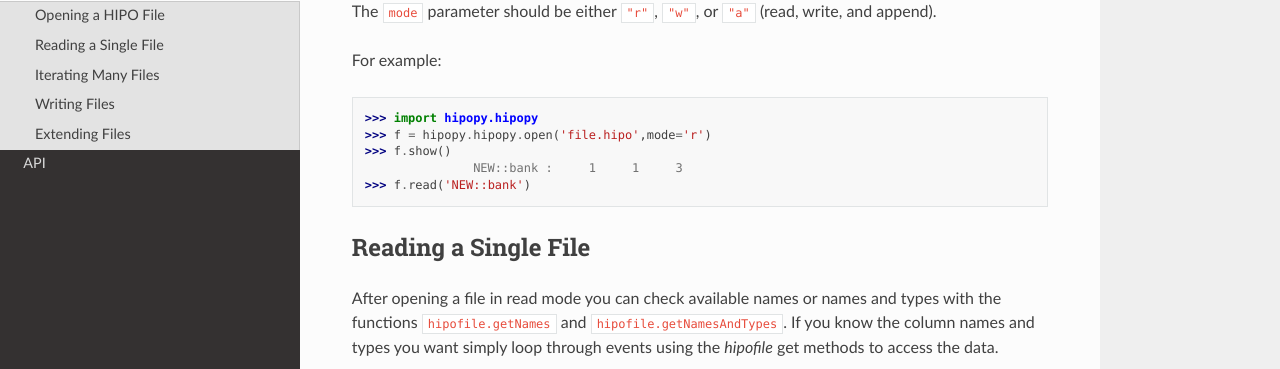
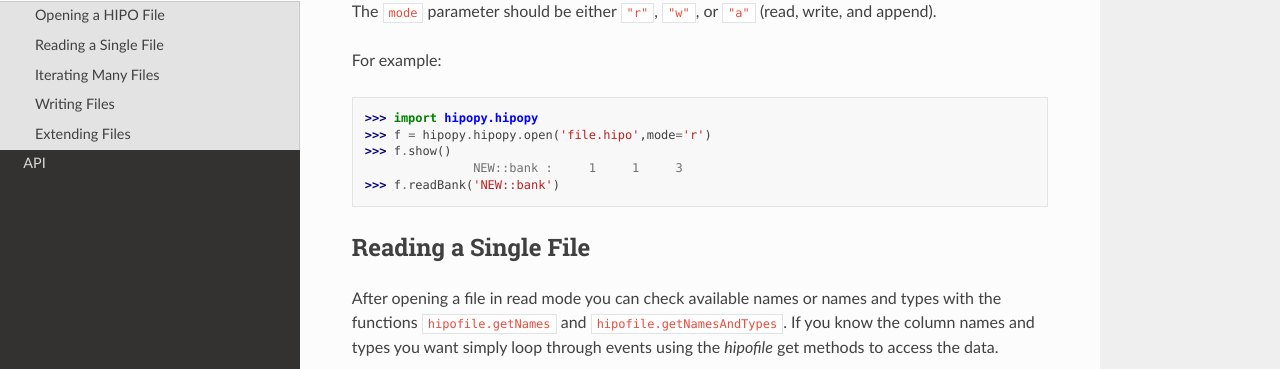
Before and after one commit to mfmceneaney/hipopy, a Sphinx documentation site: the page built from docs/source/examples.rst, in a window 1280 px wide and 900 px high. Shown: the part 265-634 px from the top of the window. Built offline with Sphinx 7.4.7 and the Read the Docs theme 2.0.0, drawn with Linux system fonts in a browser that asks for light colours.

Commit message:
Fixed typos in rtd examples.

```diff
--- a/docs/source/examples.rst
+++ b/docs/source/examples.rst
@@ -18,7 +18,7 @@ For example:
 >>> f = hipopy.hipopy.open('file.hipo',mode='r')
 >>> f.show()
                NEW::bank :     1     1     3
->>> f.read('NEW::bank')
+>>> f.readBank('NEW::bank')
 
 Reading a Single File
 ---------------------
```
